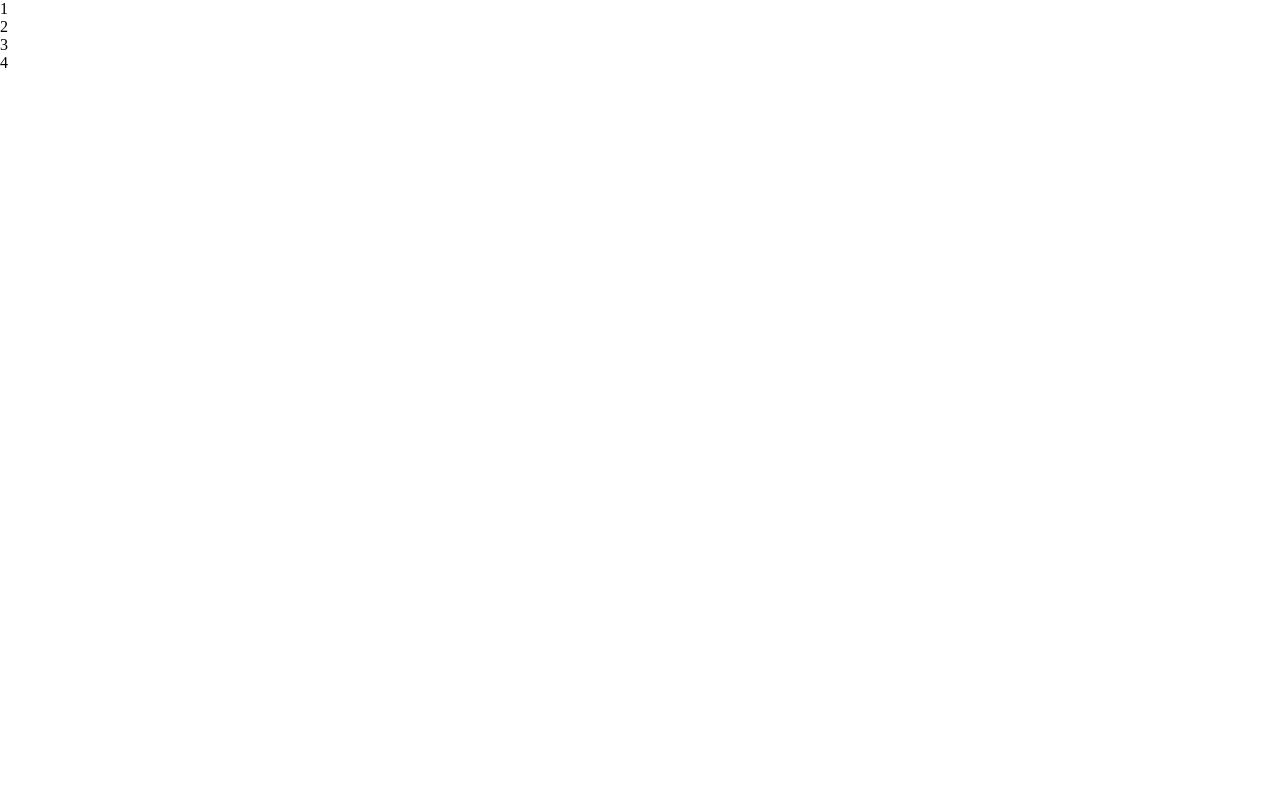
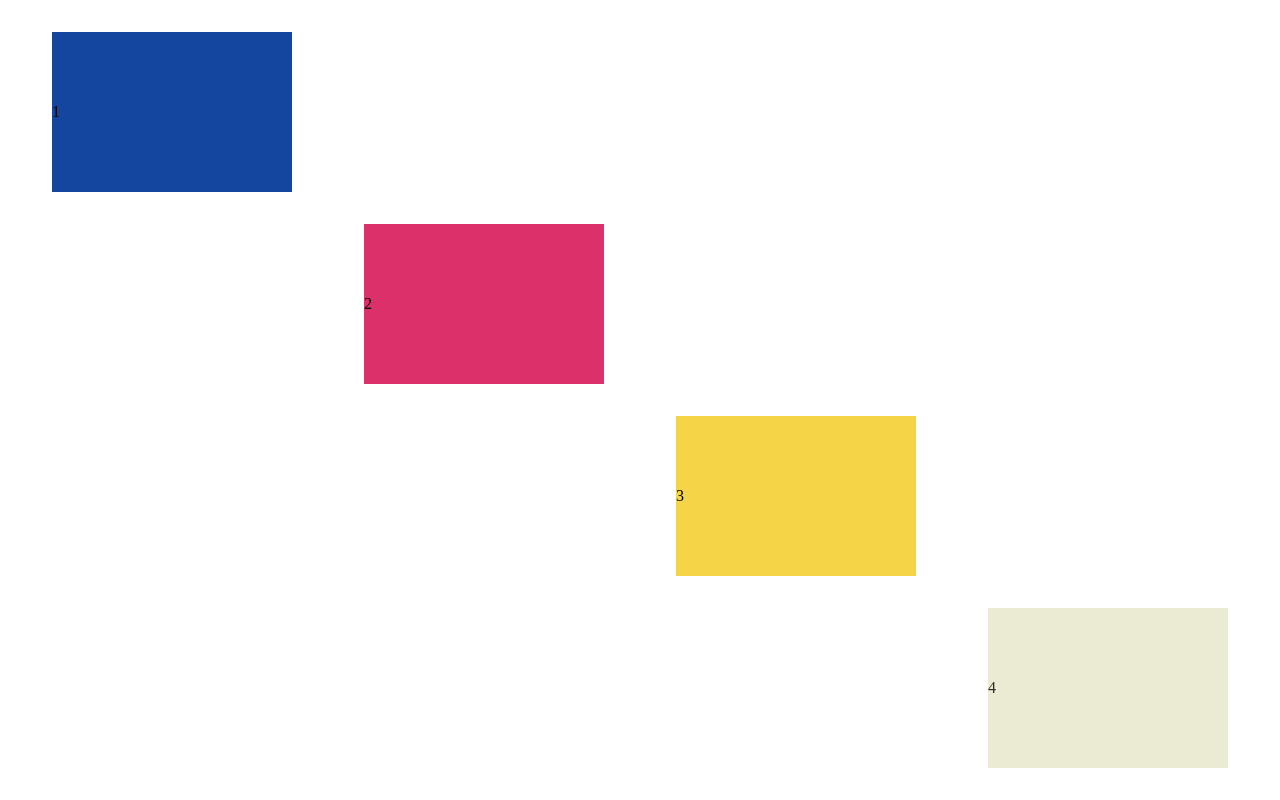
Before and after one commit to fatokuncayleb2100/webtech, a plain HTML site: page labo-04/trap/index.html in a window 1280 px wide. Drawn offline with Linux system fonts and the light colour scheme.

Commit message:
labo 4 bezig trappen

```diff
--- a/labo-04/mondriaan/css/stijl.css
+++ b/labo-04/mondriaan/css/stijl.css
@@ -32,7 +32,7 @@
     ;
 }
 .marine {
-    background-color: black;
+    background-color: var(--color-vla);
     grid-column: 4/4;
 
 }
--- a/labo-04/trap/css/stijl.css
+++ b/labo-04/trap/css/stijl.css
@@ -2,7 +2,54 @@
 
 /* === tokens === */
 :root {
+    --color-trede1:#1446a0;
+    --color-trede2: #db3069;
+    --color-trede3: #f5d547;
+    --color-trede4:#ebebd3;
 
 }
 
+
+main {
+    display: grid;
+    grid-template-columns: 1fr 1fr 1fr 1fr;
+    height: 100vh;
+    padding: 1rem;
+    align-items: center;
+    justify-items: center;
+    grid-template-columns: repeat(4, 1fr);
+  grid-template-rows: repeat(4, 1fr);
+
+}
+div {
+    margin:0 ;
+    width: 30vh;
+    height: 20vh;
+    align-content: center;
+    justify-content: center;
+}
+div:nth-child(1) {
+    grid-column:1/2 ;
+    grid-row:1/2 ;
+    background-color: var(--color-trede1);
+}
+div:nth-child(2) {
+    grid-column:2/3;
+    grid-row:2/3;
+    background-color: var(--color-trede2);
+}
+div:nth-child(3) {
+    grid-column:3/4 ;
+    grid-row: 3/4;
+    background-color: var(--color-trede3);
+}
+div:nth-child(4) {
+    grid-column: 4/5;
+    grid-row: 4/5;
+    background-color: var(--color-trede4);
+    color: #2b2b2b
+
+}
+
+
 /* === your rules === */
```
